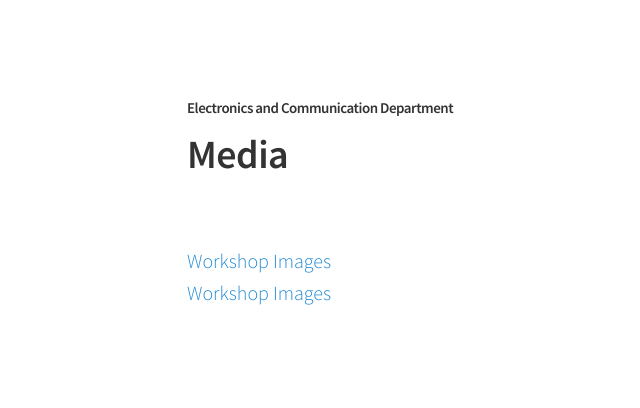
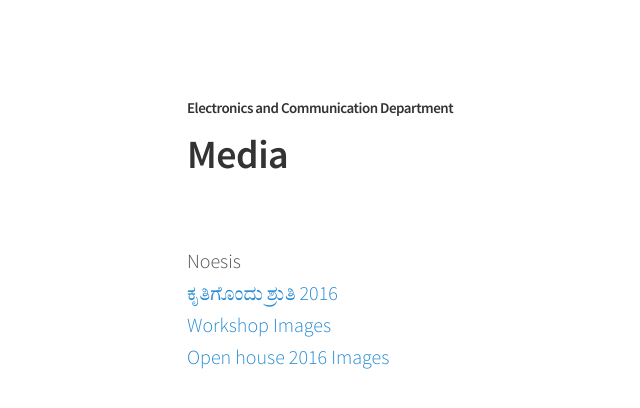
Before and after one commit to ecernsit/ecernsit.github.io, a Jekyll site: the page built from _posts/2016-10-06-noesis.md, in a window 1280 px wide. Shown: the top 408 px of the page, without its empty margins (93-733 px from the left). Built offline with Jekyll 4.4.1, drawn with Linux system fonts in a browser that asks for light colours.

Commit message:
unicode6

```diff
--- a/_posts/2016-10-06-noesis.md
+++ b/_posts/2016-10-06-noesis.md
@@ -2,14 +2,20 @@
 title: "Media"
 ---
 
+<div>
 
-
-
-
+Noesis
 
 <div class='button -regular center'>
-<a href="{{ site.baseurl }}/announcements">Workshop Images</a>
+<a href="https://drive.google.com/open?id=0B9cqMjKT9M-dTDJnczNhM0VFeWc">ಕೃತಿಗೊಂದು ಶ್ರುತಿ 2016</a>
 </div>
+
 <div class='button -regular center'>
-<a href="{{ site.baseurl }}/announcements">Workshop Images</a>
+<a href="https://goo.gl/photos/Mz9oB1PzQobYzfLK9">Workshop Images</a>
 </div>
+
+<div class='button -regular center'>
+<a href="https://goo.gl/photos/1RVqzrLRSQpsRmDJ8">Open house 2016 Images</a>
+</div>
+
+</div>
```
